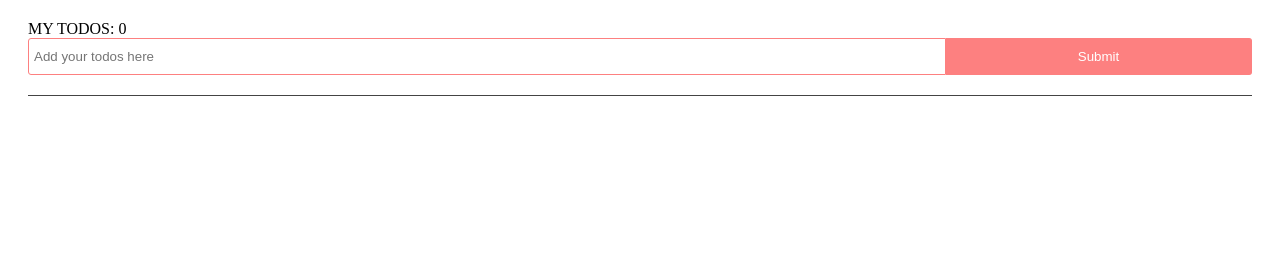
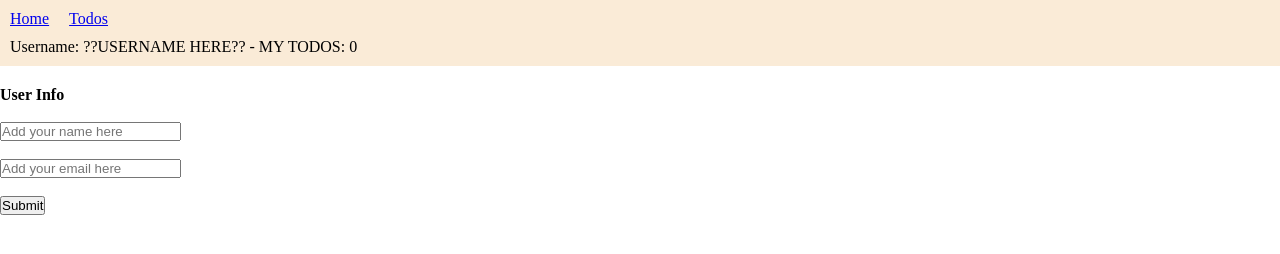
Before and after one commit to nmiguelmoura/intro-to-redux-todo, a React app: page / in a window 1280 px wide. Built offline with nearby package versions, Linux system fonts and the light colour scheme.

Commit message:
add router

```diff
--- a/package.json
+++ b/package.json
@@ -9,6 +9,7 @@
     "react": "^17.0.2",
     "react-dom": "^17.0.2",
     "react-redux": "^7.2.4",
+    "react-router-dom": "^5.2.0",
     "react-scripts": "4.0.3",
     "redux": "^4.1.0",
     "redux-thunk": "^2.3.0",
--- a/src/components/App.js
+++ b/src/components/App.js
@@ -1,13 +1,24 @@
-import Todos from './Todos'
-import Header from './Header'
-import AddTodo from './AddTodo'
+import { BrowserRouter as Router, Switch, Route } from "react-router-dom";
+import Todos from "./Todos";
+import Header from "./Header";
+import AddTodo from "./AddTodo";
+import UserInfo from "./UserInfo";
 
 function App() {
   return (
     <div id="app">
-      <Header />
-      <AddTodo />
-      <Todos />
+      <Router>
+        <Header />
+        <Switch>
+          <Route exact path="/">
+            <UserInfo />
+          </Route>
+          <Route path="/todos">
+            <AddTodo />
+            <Todos />
+          </Route>
+        </Switch>
+      </Router>
     </div>
   );
 }
--- a/src/components/Header.js
+++ b/src/components/Header.js
@@ -1,9 +1,20 @@
 import { useSelector } from "react-redux";
+import { Link } from "react-router-dom";
 
 const Header = () => {
   const todos = useSelector((state) => state);
-  const incompleteTodos = todos.filter(todo => !todo.isComplete)
-  return <header>MY TODOS: {incompleteTodos.length}</header>;
+  const incompleteTodos = todos.filter((todo) => !todo.isComplete);
+  return (
+    <header>
+      <nav>
+        <Link to="/">Home</Link>
+        <Link to="/todos">Todos</Link>
+      </nav>
+      <div>
+        <p>Username: ??USERNAME HERE?? - MY TODOS: {incompleteTodos.length}</p>
+      </div>
+    </header>
+  );
 };
 
 export default Header;
--- /dev/null
+++ b/src/components/UserInfo.js
@@ -0,0 +1,23 @@
+const UserInfo = () => {
+
+  const onSubmit = (event) => {
+    event.preventDefault()
+    // Code here
+  };
+
+  return (
+    <div>
+      <p><strong>User Info</strong></p>
+      <br />
+      <form>
+        <input type="text" placeholder="Add your name here" />
+        <br /><br/>
+        <input type="email" placeholder="Add your email here" />
+        <br /><br/>
+        <button onClick={onSubmit}>Submit</button>
+      </form>
+    </div>
+  );
+};
+
+export default UserInfo;
--- a/src/index.css
+++ b/src/index.css
@@ -1,15 +1,31 @@
 * {
   box-sizing: border-box;
+  padding: 0;
+  margin: 0;
 }
 
 #app {
-  margin: 20px;
+  /* margin: 20px; */
+}
+
+header {
+  background-color: antiquewhite;
+  padding: 10px;
+  margin-bottom: 20px;
+}
+
+header nav {
+  margin-bottom: 10px;
+}
+
+header nav a {
+  margin-right: 20px;
 }
 
 .add-todo {
   padding-bottom: 20px;
   border-bottom: 1px solid #444;
-  margin-bottom: 20px;
+  margin: 20px;
 }
 
 .add-todo input {
@@ -29,6 +45,10 @@
   padding: 10px 0;
   color: white;
   background-color: #fd8080;
+}
+
+.todos {
+  margin: 20px;
 }
 
 .todo {
```
Also changed, not shown: 1 other file.
